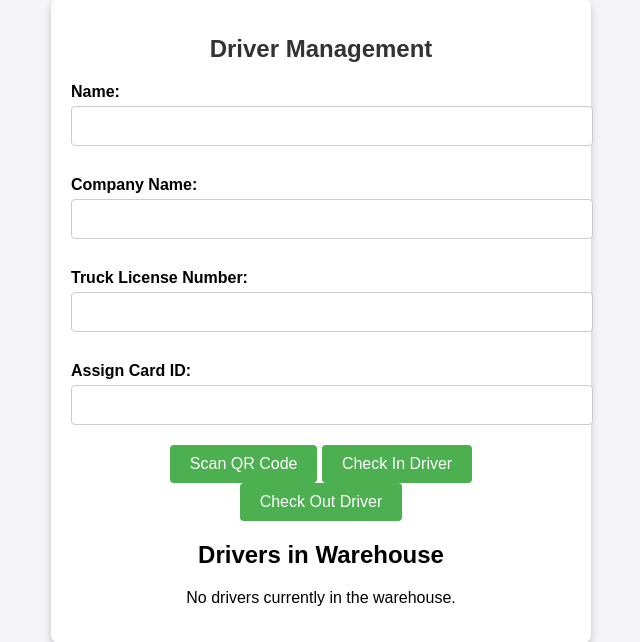
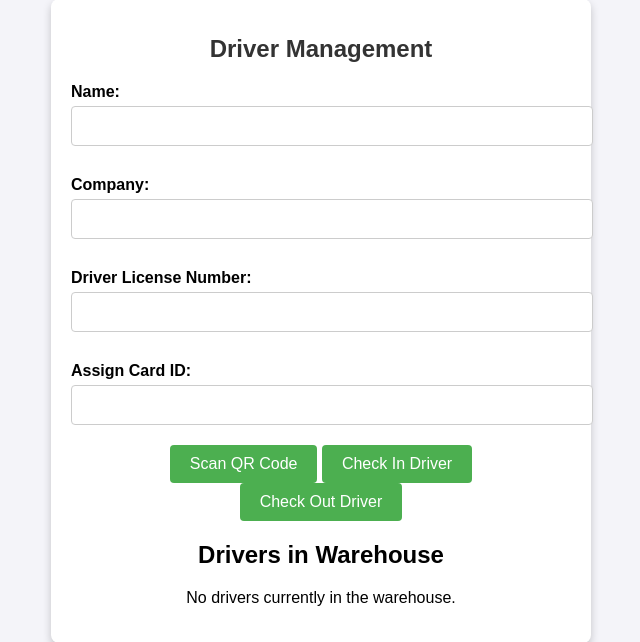
Before and after one commit to revigor/visitor-alert, a Flask app: page /drivers in a window 1280 px wide. Shown: the part 79-721 px from the top of the page, without its empty margins (319-959 px from the left). Run offline with Flask 3, Linux system fonts and the light colour scheme; data comes from the database, SQL or seed files in the repository.

Commit message:
Update form field names

```diff
--- a/templates/drivers.html
+++ b/templates/drivers.html
@@ -24,13 +24,13 @@
 
         <!-- Driver Check-In Form -->
         <form method="POST">
-            <label for="driver_name"> Name:</label>
+            <label for="driver_name">Name:</label>
             <input type="text" id="driver_name" name="driver_name" required>
 
-            <label for="company_name">Company Name:</label>
+            <label for="company_name">Company:</label>
             <input type="text" id="company_name" name="company_name" required>
 
-            <label for="truck_license">Truck License Number:</label>
+            <label for="truck_license">Driver License Number:</label>
             <input type="text" id="truck_license" name="truck_license" required>
 
             <label for="card_id">Assign Card ID:</label>
```
